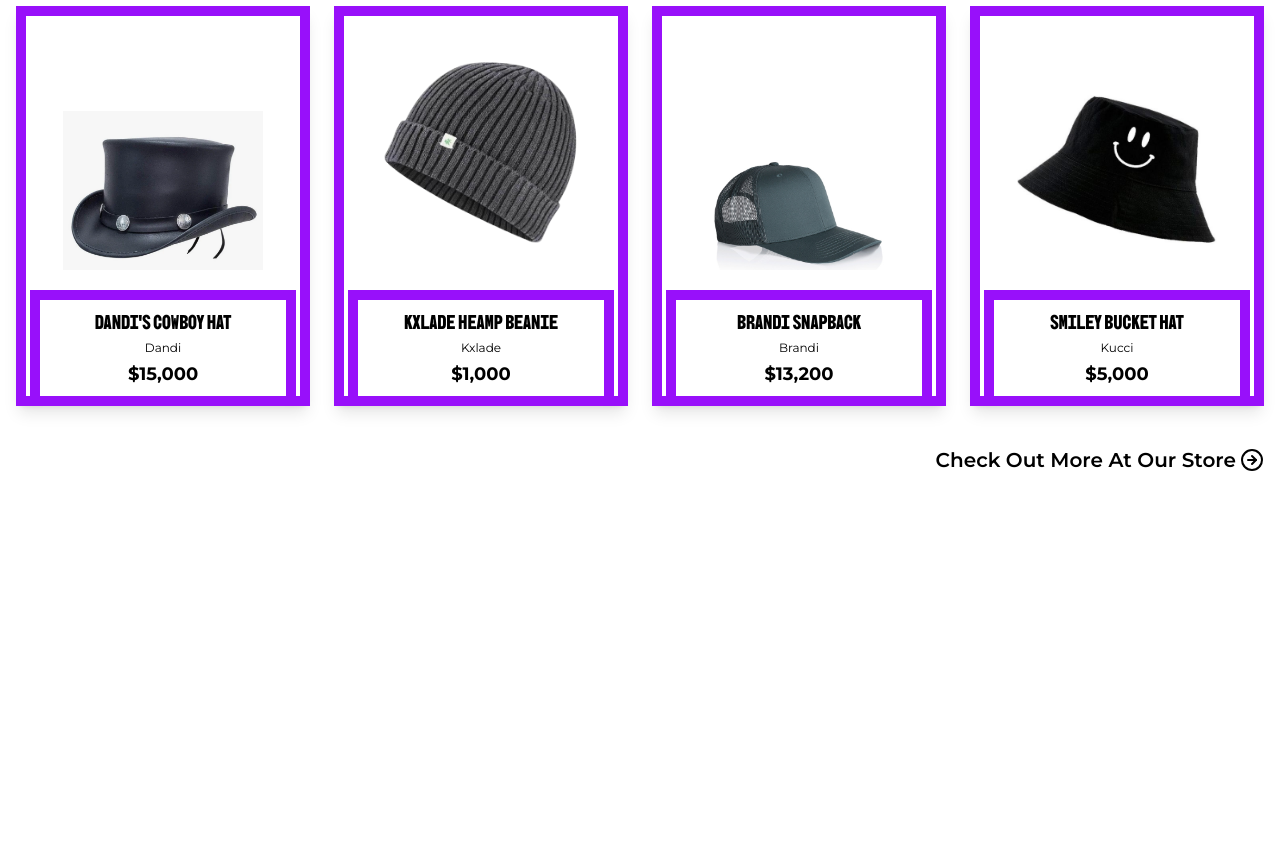
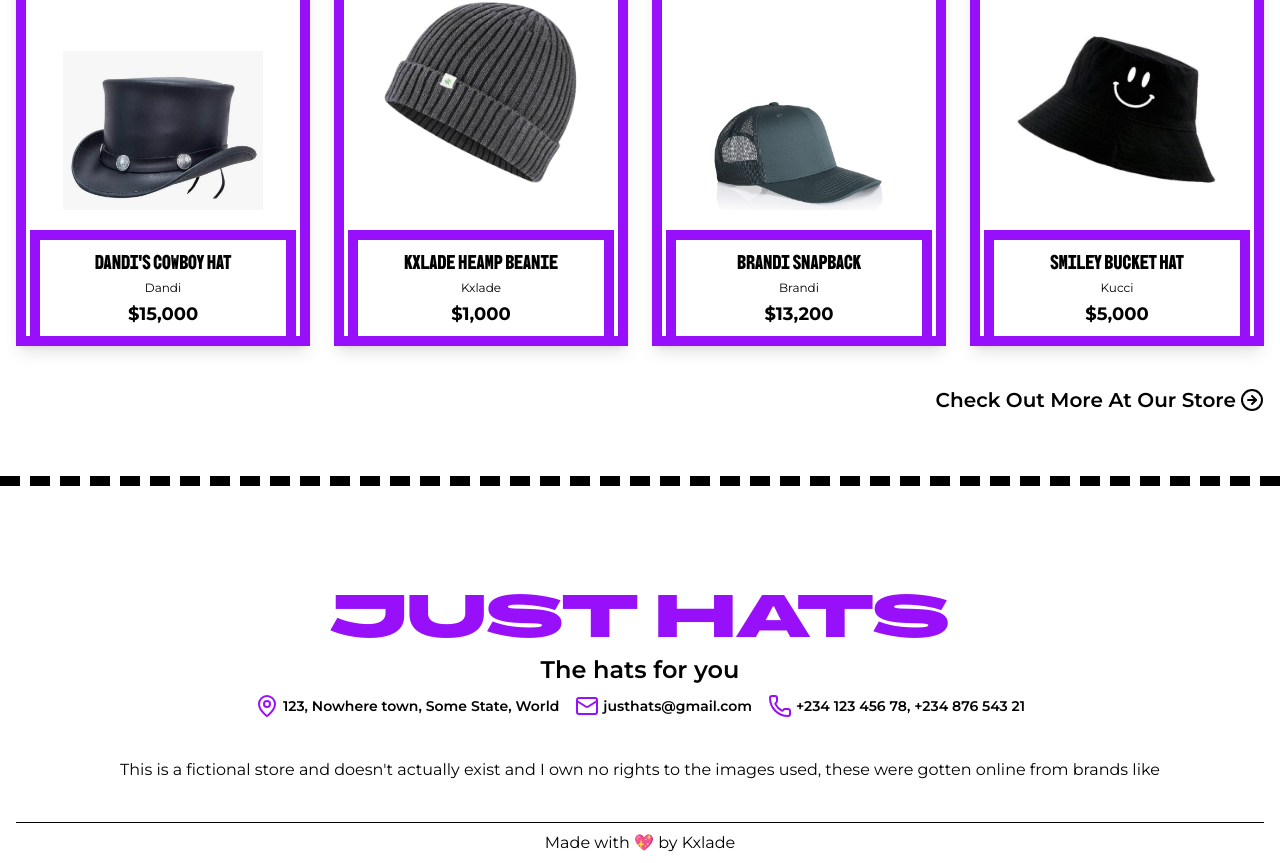
Before and after one commit to DannyK05/just-hats, a React (Vite) app: page / in a window 1280 px wide. Shown: the part 4869-5732 px from the top of the page. Before the commit the page ends 5405 px from the top, so only its background shows below. Built offline with nearby package versions, Linux system fonts and the light colour scheme.

Commit message:
feat: implement the footer section

```diff
--- a/src/App.tsx
+++ b/src/App.tsx
@@ -2,6 +2,7 @@
 import Header from "./components/Header";
 import Hero from "./components/Hero";
 import Trending from "./components/Trending";
+import Footer from "./components/Footer";
 
 function App() {
   return (
@@ -11,6 +12,7 @@
         <Hero />
         <More />
         <Trending />
+        <Footer />
       </main>
     </>
   );
--- /dev/null
+++ b/src/components/Footer.tsx
@@ -0,0 +1,56 @@
+import { LocateIcon, MailIcon, MapPin, PhoneIcon } from "lucide-react";
+
+export default function Footer() {
+  return (
+    <footer
+      id="contact"
+      className="w-full flex items-center flex-col overflow-hidden border-t-10 border-dashed space-y-10 px-4 pt-[100px]"
+    >
+      <div className="w-full flex flex-col items-center space-y-2">
+        <h1 className="w-full text-purple-600 text-6xl text-center">
+          Just Hats
+        </h1>
+        <p className="text-2xl font-semibold">The hats for you</p>
+
+        <div className="flex items-center flex-col space-y-2 lg:flex-row lg:space-x-4 lg:space-y-0">
+          <div className="flex items-center space-x-1">
+            <MapPin className="text-purple-600" />
+            <p className="text-sm font-semibold">
+              123, Nowhere town, Some State, World
+            </p>
+          </div>
+
+          <div className="flex items-center space-x-1">
+            <MailIcon className="text-purple-600" />
+            <p className="text-sm font-semibold">justhats@gmail.com</p>
+          </div>
+
+          <div className="flex items-center space-x-1">
+            <PhoneIcon className="text-purple-600" />
+            <p className="text-sm font-semibold">
+              +234 123 456 78, +234 876 543 21
+            </p>
+          </div>
+        </div>
+      </div>
+
+      <div>
+        <p>
+          This is a fictional store and doesn't actually exist and I own no
+          rights to the images used, these were gotten online from brands like
+        </p>
+      </div>
+
+      <p className="w-full text-center border-t py-2">
+        Made with 💖 by{" "}
+        <a
+          className="hover:text-purple-600 hover:font-bold hover:underline"
+          rel="noopener"
+          href="https://github.com/DannyK05"
+        >
+          Kxlade
+        </a>
+      </p>
+    </footer>
+  );
+}
--- a/src/components/More.tsx
+++ b/src/components/More.tsx
@@ -4,7 +4,7 @@
   return (
     <section
       id="more"
-      className="w-full flex items-start flex-col overflow-hidden space-y-10 min-h-screen px-4 pt-[100px] pb-5"
+      className="w-full flex items-center flex-col overflow-hidden space-y-10 min-h-screen px-4 pt-[100px] pb-5"
     >
       <h1 className="text-black text:4xl lg:text-6xl">
         We've got{" "}
@@ -206,7 +206,7 @@
         </div>
       </div>
 
-      <h1 className="text-black text-center text:4xl lg:text-6xl">
+      <h2 className="text-black text-center text:4xl lg:text-6xl">
         These aren't
         <br />
         <span className="text-purple-600 text-5xl lg:text-7xl">
@@ -216,7 +216,7 @@
         these are
         <span className="text-purple-600"> hats</span> for{" "}
         <span className="text-purple-600 text-5xl lg:text-7xl">you</span>
-      </h1>
+      </h2>
     </section>
   );
 }
```
